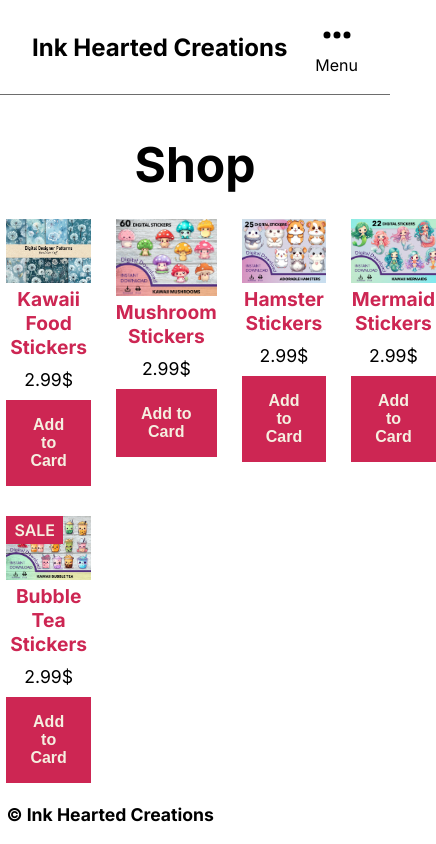
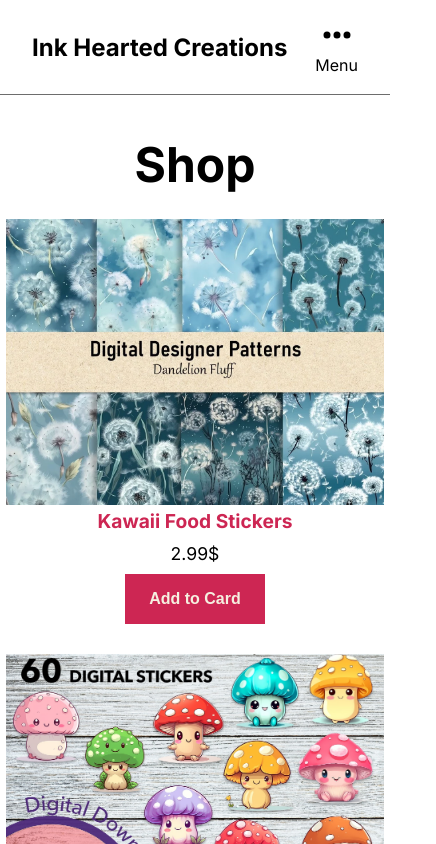
Before and after one commit to JustRelaxable/nextjs-sticker-shop, a Next.js app: page /shop in a window 390 px wide. Shown: the top 844 px of the page, 436 px wide, since content can reach past the window. Built offline with nearby package versions, Linux system fonts and the light colour scheme.

Commit message:
Make shop page responsive

```diff
--- a/src/app/shop/page.module.css
+++ b/src/app/shop/page.module.css
@@ -11,3 +11,21 @@
   gap: 25px;
   row-gap: 30px;
 }
+
+@media screen and (max-width: 1366px) {
+  .productGrid {
+    grid-template-columns: 1fr 1fr 1fr;
+  }
+}
+
+@media screen and (max-width: 568px) {
+  .productGrid {
+    grid-template-columns: 1fr 1fr;
+  }
+}
+
+@media screen and (max-width: 425px) {
+  .productGrid {
+    grid-template-columns: 1fr;
+  }
+}
```
